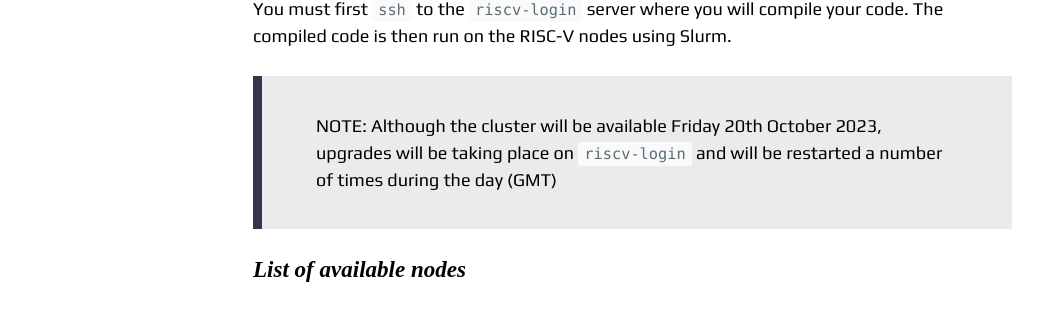
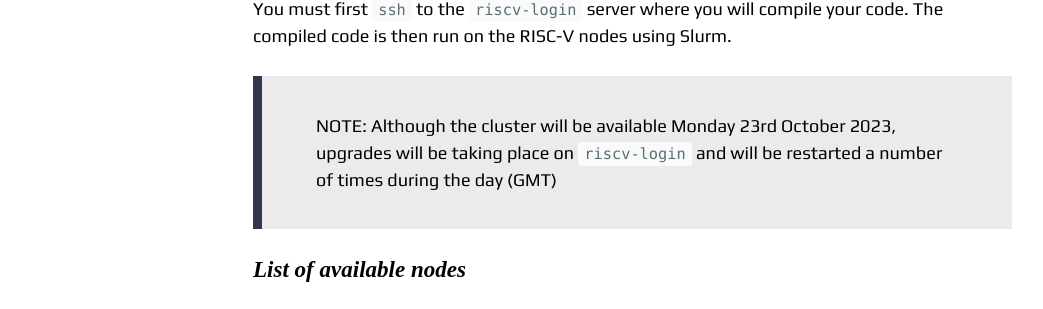
Before and after one commit to RISCVtestbed/riscvtestbed.github.io, a Jekyll site: the page built from _documentation/running_riscv.md, in a window 1280 px wide and 900 px high, scrolled down 338 px. Shown: the part 145-454 px from the top of the window, without its empty margins (122-1165 px from the left). Built offline with Jekyll 4.4.1, drawn with Linux system fonts in a browser that asks for light colours; nearby versions of some CDN libraries.

Commit message:
Update running_riscv.md

```diff
--- a/_documentation/running_riscv.md
+++ b/_documentation/running_riscv.md
@@ -10,7 +10,7 @@ We have a variety of RISC-V compute nodes within a Slurm cluster that you can ex
 
 You must first `ssh` to the `riscv-login` server where you will compile your code. The compiled code is then run on the RISC-V nodes using Slurm.
 
-> NOTE: Although the cluster will be available Friday 20th October 2023, upgrades will be taking place on `riscv-login` and will be restarted a number of times during the day (GMT)
+> NOTE: Although the cluster will be available Monday 23rd October 2023, upgrades will be taking place on `riscv-login` and will be restarted a number of times during the day (GMT)
 
 ### List of available nodes
 
```
